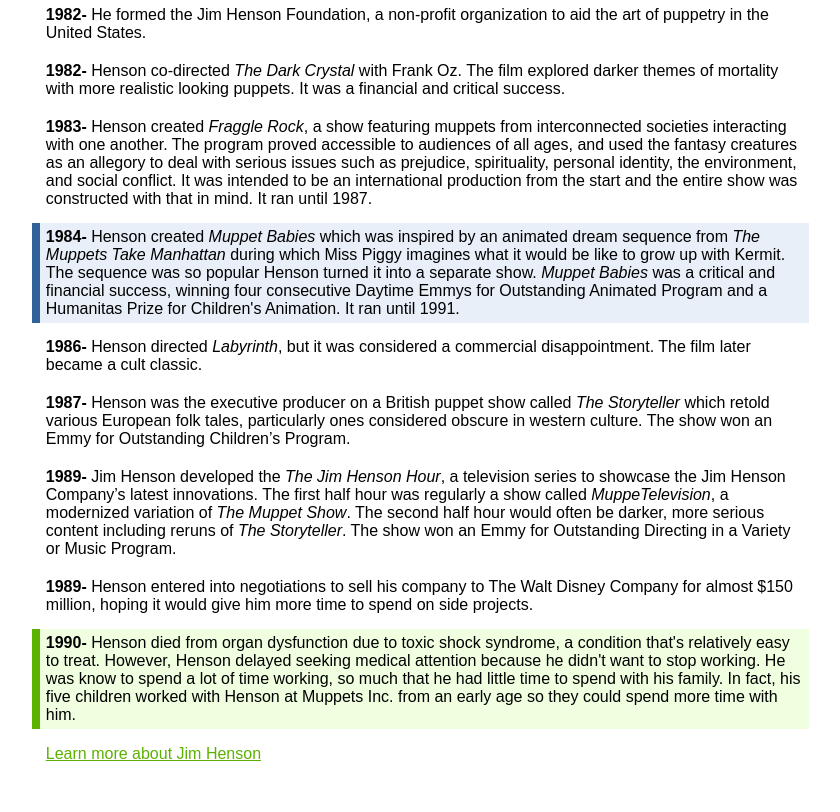
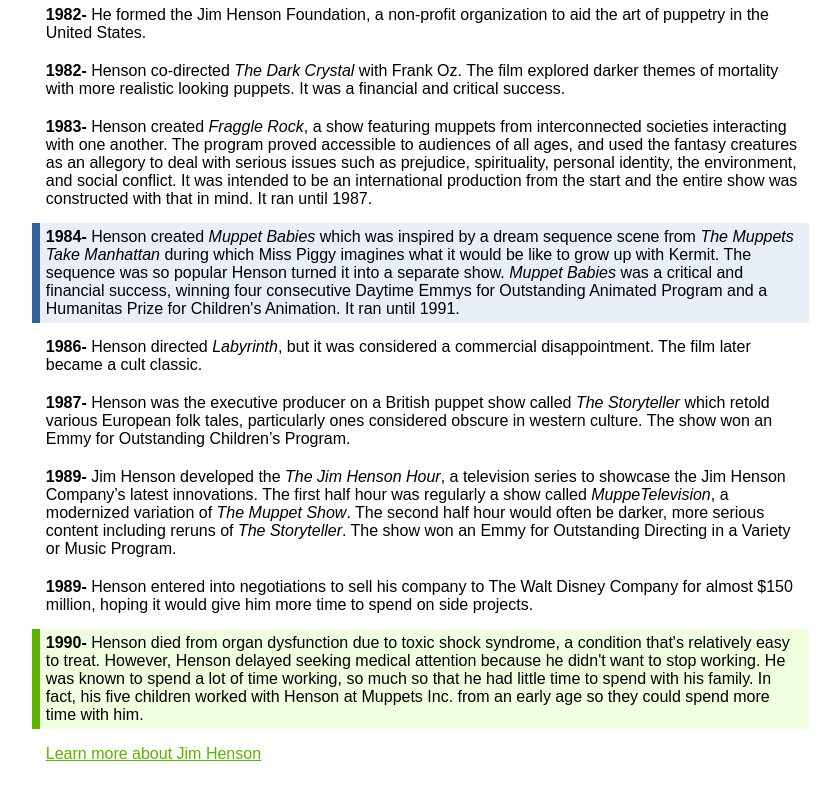
Before and after one commit to ScottWilson1/jim-henson, a plain HTML site: page index.html in a window 1280 px wide. Shown: the part 1477-2289 px from the top of the page, without its empty margins (215-1055 px from the left). Drawn offline with Linux system fonts and the light colour scheme.

Commit message:
updated some of the wording

```diff
--- a/index.html
+++ b/index.html
@@ -17,38 +17,25 @@
       <div class="content-margin">
         <ul id="tribute-list">
           <li><b>1954-</b> Henson worked for WTOP-TV during high school where he created puppets for the Saturday morning children’s show, <i>The Junior Morning Show.</i></li>
-          <li class="emphasized-animal"><b>1955-</b> Henson created <i>Sam and Friends</i>, a short-form (just 5 minutes long) comedy television program, including a lizard-like puppet named Kermit who would later become Kermit the Frog. On <i>Sam and Friends</i>, Henson experimented with several techniques that changed the way puppetry was performed on television, including defining the frame by the camera shot, not by a small stage, which allowed the
-            puppet performer to work from off-camera. He also used flexible fabric and materials to give his puppets “life and sensitivity,” instead of carved wood, the standard for puppets at the time. Additionally, Henson used
-            metal rods to control his puppets movements instead of strings to give them a wider range of expression. Finally, he used more precise mouth movements instead of random mouth movements used by marionettes. It ran until 1961.</li>
+          <li class="emphasized-animal"><b>1955-</b> Henson created <i>Sam and Friends</i>, a short-form (just 5 minutes long) comedy television program, including a lizard-like puppet named Kermit who would later become Kermit the Frog. On <i>Sam and Friends</i>, Henson experimented with several techniques that changed the way puppetry was performed on television, including defining the frame by the camera shot, not by a small stage, which allowed the puppet performer to work from off-camera. He also used flexible fabric and materials to give his puppets “life and sensitivity,” instead of carved wood, the standard for puppets at the time Additionally, Henson used metal rods to control his puppets movements instead of strings to give them a wider range of expression. Finally, he used more precise mouth movements instead of random mouth movements used by marionettes. It ran until 1961.</li>
           <li><b>1960-</b> Henson graduated from the University of Maryland with a degree in home economics.</li>
           <li><i>Sam and Friends</i> was a financial success, but Henson doubted whether he should go into a career of performing with puppets. He took a break from the show and spent several months in Europe where he was inspire
-              by European puppet performers who looked at their work as an art form. From this point Henson also viewed his puppetry as an art.</li>
-          <li class="emphasized-big-bird"><b>1969-</b> Henson joined the children’s program <i>Sesame Street</i> to help develop the puppet characters for the series. He was involved in producing various shows and animated inserts during the first two seasons including
-              a series of films on counting numbers. He also directed the original “C Is For Cookie” segment, a now iconic song on the show.</li>
-          <li><b>1975-</b> Henson and his company were worried they were being typecast as a provider of children’s entertainment so they created a series of sketches that aired on the first season of <i>Saturday Night Live</i>. But the
-              writers were disinterested in writing for his characters so the muppet skits were discontinued after the first season.</li>
-          <li class="emphasized-kermit"><b>1976-</b> Henson created <i>The Muppet Show</i>, a more adult-focused television series featuring muppets. After getting rejected by American television networks he pitched the show to British impresario Lew Grade who
-              agreed to finance the show. <i>The Muppet Show</i> was filmed in the United Kingdom and syndicated worldwide. The show featured Kermit and introduced many characters who would become muppet icons including Miss Piggy,
-              Gonzo the Great, Fozzie Bear, and Animal. It ran until 1981.</li>
+          by European puppet performers who looked at their work as an art form. From this point Henson also viewed his puppetry as an art.</li>
+          <li class="emphasized-big-bird"><b>1969-</b> Henson joined the children’s program <i>Sesame Street</i> to help develop the puppet characters for the series. He was involved in producing various shows and animated inserts during the first two seasons including a series of films on counting numbers. He also directed the original “C Is For Cookie” segment, a now iconic song on the show.</li>
+          <li><b>1975-</b> Henson and his company were worried they were being typecast as a provider of children’s entertainment so they created a series of sketches that aired on the first season of <i>Saturday Night Live</i>. But the writers were disinterested in writing for his characters so the muppet skits were discontinued after the first season.</li>
+          <li class="emphasized-kermit"><b>1976-</b> Henson created <i>The Muppet Show</i>, a more adult-focused television series featuring muppets. After getting rejected by American television networks he pitched the show to British impresario Lew Grade who agreed to finance the show. <i>The Muppet Show</i> was filmed in the United Kingdom and syndicated worldwide. The show featured Kermit and introduced many characters who would become muppet icons including Miss Piggy, Gonzo the Great, Fozzie Bear, and Animal. It ran until 1981.</li>
           <li><b>1977-</b> Henson directed <i>Emmet Otter’s Jug Band Christmas</i>, an hour-long television holiday special. It was one of the first muppet productions to use radio-controlled puppet effects.</li>
           <li class="emphasized-miss-piggy"><b>1979-</b> Henson produced <i>The Muppet Movie</i>, which was a critical and financial success. Henson, as Kermit, sang “Rainbow Connection” and it hit 25 on the Billboard Hot 100.</li>
           <li><b>1980-</b> The producers of <i>The Empire Strikes Back</i> asked Henson to help with creating Yoda. He suggested Frank Oz as the voice and puppeteer who played that role in five subsequent Star Wars films.</li>
           <li><b>1982-</b> He formed the Jim Henson Foundation, a non-profit organization to aid the art of puppetry in the United States.</li>
           <li><b>1982-</b> Henson co-directed <i>The Dark Crystal</i> with Frank Oz. The film explored darker themes of mortality with more realistic looking puppets. It was a financial and critical success.</li>
-          <li><b>1983-</b> Henson created <i>Fraggle Rock</i>, a show featuring muppets from interconnected societies interacting with one another. The program proved accessible to audiences of all ages, and used the fantasy creatures
-              as an allegory to deal with serious issues such as prejudice, spirituality, personal identity, the environment, and social conflict. It was intended to be an international production from the start and the
-              entire show was constructed with that in mind. It ran until 1987.</li>
-          <li class="emphasized-gonzo"><b>1984-</b> Henson created <i>Muppet Babies</i> which was inspired by an animated dream sequence from <i>The Muppets Take Manhattan</i> during which Miss Piggy imagines what it would be like to grow up with Kermit. The sequence
-            was so popular Henson turned it into a separate show. <i>Muppet Babies</i> was a critical and financial success, winning four consecutive Daytime Emmys for Outstanding Animated Program and a Humanitas Prize for Children's
-            Animation. It ran until 1991.</li>
+          <li><b>1983-</b> Henson created <i>Fraggle Rock</i>, a show featuring muppets from interconnected societies interacting with one another. The program proved accessible to audiences of all ages, and used the fantasy creatures as an allegory to deal with serious issues such as prejudice, spirituality, personal identity, the environment, and social conflict. It was intended to be an international production from the start and the entire show was constructed with that in mind. It ran until 1987.</li>
+          <li class="emphasized-gonzo"><b>1984-</b> Henson created <i>Muppet Babies</i> which was inspired by a dream sequence scene from <i>The Muppets Take Manhattan</i> during which Miss Piggy imagines what it would be like to grow up with Kermit. The sequence was so popular Henson turned it into a separate show. <i>Muppet Babies</i> was a critical and financial success, winning four consecutive Daytime Emmys for Outstanding Animated Program and a Humanitas Prize for Children's Animation. It ran until 1991.</li>
           <li><b>1986-</b> Henson directed <i>Labyrinth</i>, but it was considered a commercial disappointment. The film later became a cult classic.</li>
-          <li><b>1987-</b> Henson was the executive producer on a British puppet show called <i>The Storyteller</i> which retold various European folk tales, particularly ones considered obscure in western culture. The show won an Emmy for
-            Outstanding Children’s Program.</li>
-          <li><b>1989-</b> Jim Henson developed the <i>The Jim Henson Hour</i>, a television series to showcase the Jim Henson Company’s latest innovations. The first half hour was regularly a show called <i>MuppeTelevision</i>, a modernized
-            variation of <i>The Muppet Show</i>. The second half hour would often be darker, more serious content including reruns of <i>The Storyteller</i>. The show won an Emmy for Outstanding Directing in a Variety or Music Program.</li>
+          <li><b>1987-</b> Henson was the executive producer on a British puppet show called <i>The Storyteller</i> which retold various European folk tales, particularly ones considered obscure in western culture. The show won an Emmy for Outstanding Children’s Program.</li>
+          <li><b>1989-</b> Jim Henson developed the <i>The Jim Henson Hour</i>, a television series to showcase the Jim Henson Company’s latest innovations. The first half hour was regularly a show called <i>MuppeTelevision</i>, a modernized variation of <i>The Muppet Show</i>. The second half hour would often be darker, more serious content including reruns of <i>The Storyteller</i>. The show won an Emmy for Outstanding Directing in a Variety or Music Program.</li>
           <li><b>1989-</b> Henson entered into negotiations to sell his company to The Walt Disney Company for almost $150 million, hoping it would give him more time to spend on side projects.</li>
-          <li class="emphasized-kermit"><b>1990-</b> Henson died from organ dysfunction due to toxic shock syndrome, a condition that's relatively easy to treat. However, Henson delayed seeking medical attention because he didn't want to stop working. He was know to
-              spend a lot of time working, so much that he had little time to spend with his family. In fact, his five children worked with Henson at Muppets Inc. from an early age so they could spend more time with him.</li>
+          <li class="emphasized-kermit"><b>1990-</b> Henson died from organ dysfunction due to toxic shock syndrome, a condition that's relatively easy to treat. However, Henson delayed seeking medical attention because he didn't want to stop working. He was known to spend a lot of time working, so much so that he had little time to spend with his family. In fact, his five children worked with Henson at Muppets Inc. from an early age so they could spend more time with him.</li>
         </ul>
       </div>
       <a href="https://en.wikipedia.org/wiki/Jim_Henson" target="_blank" class="content-margin" id="tribute-link">Learn more about Jim Henson</a>
```
